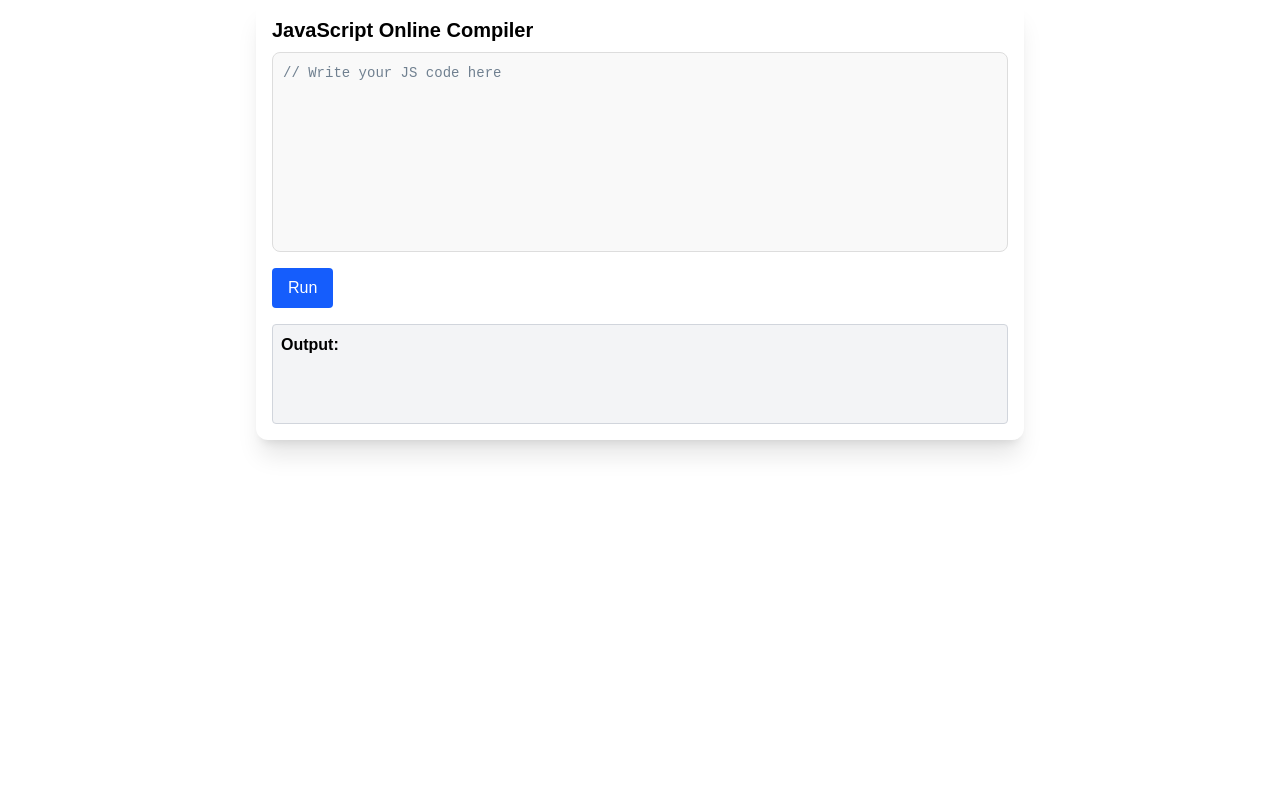
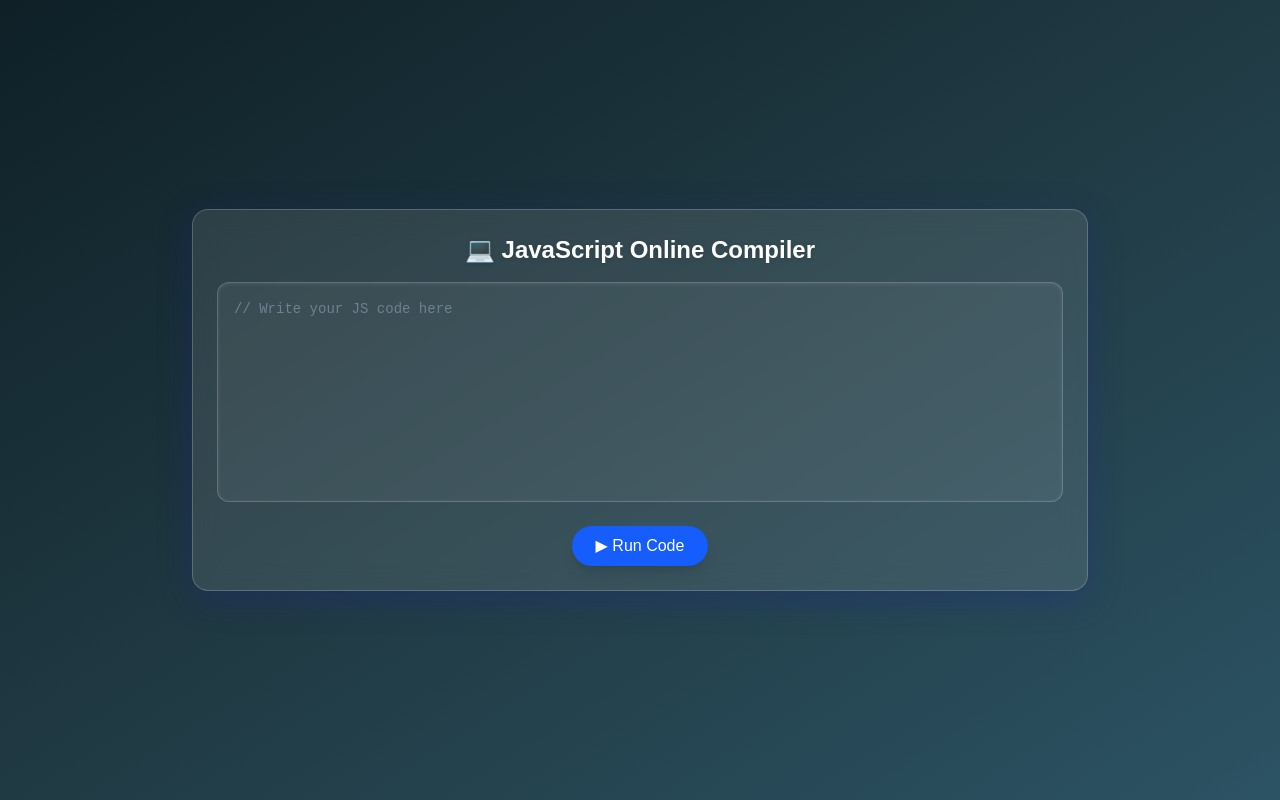
Before and after one commit to midhunpallampetty/eduvia, a Next.js app: page /compiler in a window 1280 px wide. Built offline with nearby package versions, Linux system fonts and the light colour scheme.

Commit message:
first commit

```diff
--- a/src/pages/compiler/index.tsx
+++ b/src/pages/compiler/index.tsx
@@ -1,9 +1,9 @@
-// JSCompiler.jsx
 import React, { useState } from 'react';
 import Editor from 'react-simple-code-editor';
 import Prism from 'prismjs';
 import 'prismjs/components/prism-javascript';
 import 'prismjs/themes/prism.css';
+import { motion, AnimatePresence } from 'framer-motion';
 
 const JSCompiler = () => {
   const [code, setCode] = useState('// Write your JS code here\n');
@@ -28,32 +28,59 @@ const JSCompiler = () => {
   };
 
   return (
-    <div className="p-4 bg-white  text-black rounded-xl shadow-xl max-w-3xl mx-auto">
-      <h2 className="text-xl font-bold mb-2">JavaScript Online Compiler</h2>
+    <div className="min-h-screen w-full bg-gradient-to-br from-[#0f2027] via-[#203a43] to-[#2c5364] flex items-center justify-center px-4 py-10">
+      <motion.div
+        initial={{ opacity: 0, y: 30 }}
+        animate={{ opacity: 1, y: 0 }}
+        transition={{ duration: 0.6 }}
+        className="w-full max-w-4xl p-6 backdrop-blur-md bg-white/10 border border-white/20 rounded-2xl shadow-[0_8px_32px_0_rgba(31,38,135,0.37)] text-white"
+      >
+        <h2 className="text-2xl font-extrabold mb-4 text-center text-white drop-shadow">💻 JavaScript Online Compiler</h2>
+
         <Editor
           value={code}
           onValueChange={setCode}
-        highlight={code => Prism.highlight(code, Prism.languages.javascript, 'javascript')}
-        padding={10}
+          highlight={code =>
+            Prism.highlight(code, Prism.languages.javascript, 'javascript')
+          }
+          padding={16}
           style={{
-          fontFamily: '"Fira code", "Fira Mono", monospace',
+            fontFamily: '"Fira Code", monospace',
             fontSize: 14,
-          border: '1px solid #ddd',
-          borderRadius: '8px',
-          minHeight: '200px',
-          backgroundColor: '#f9f9f9'
+            border: '1px solid rgba(255, 255, 255, 0.2)',
+            borderRadius: '12px',
+            minHeight: '220px',
+            backgroundColor: 'rgba(255, 255, 255, 0.05)',
+            color: 'white',
+            boxShadow: 'inset 0 1px 4px rgba(255,255,255,0.1)',
+            transition: 'all 0.3s ease-in-out'
           }}
         />
-      <button
+
+        <motion.button
+          whileHover={{ scale: 1.05 }}
+          whileTap={{ scale: 0.95 }}
           onClick={runCode}
-        className="mt-4 px-4 py-2 bg-blue-600 text-white rounded hover:bg-blue-700"
+          className="mt-6 block mx-auto px-6 py-2 bg-blue-600 text-white font-medium rounded-full shadow-lg hover:bg-blue-700 transition duration-300"
         >
-        Run
-      </button>
-      <div className="mt-4 p-2 bg-gray-100 border border-gray-300 rounded min-h-[100px]">
-        <strong>Output:</strong>
-        <pre className="whitespace-pre-wrap">{output}</pre>
-      </div>
+          ▶ Run Code
+        </motion.button>
+
+        <AnimatePresence>
+          {output && (
+            <motion.div
+              initial={{ opacity: 0, y: 20 }}
+              animate={{ opacity: 1, y: 0 }}
+              exit={{ opacity: 0, y: 10 }}
+              transition={{ duration: 0.5 }}
+              className="mt-6 p-4 bg-white/10 backdrop-blur-sm border border-white/20 rounded-xl shadow-inner text-sm"
+            >
+              <h3 className="font-semibold text-white mb-2">🖥 Output:</h3>
+              <pre className="whitespace-pre-wrap text-white">{output}</pre>
+            </motion.div>
+          )}
+        </AnimatePresence>
+      </motion.div>
     </div>
   );
 };
```
Lines whose indentation alone changed are shown as unchanged.
